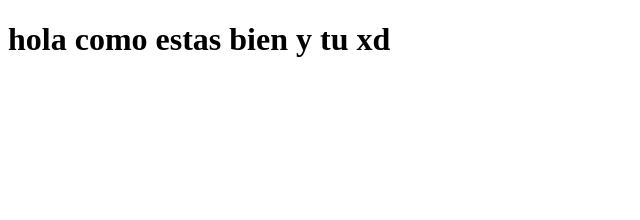
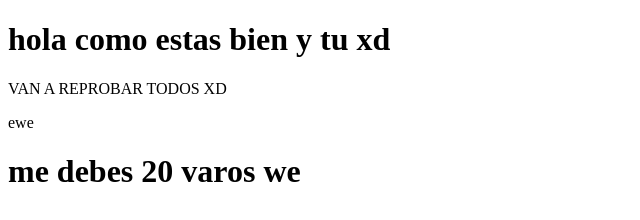
Before and after one commit to DigitalDynamicsmX/ProyectoMetodos, a plain HTML site: page index.html in a window 1280 px wide. Shown: the whole page, without its empty margins (0-640 px from the left). Drawn offline with Linux system fonts and the light colour scheme.

Commit message:
Segundo commit y avance xd

```diff
--- a/index.html
+++ b/index.html
@@ -7,5 +7,10 @@
 </head>
 <body>
     <h1>hola como estas bien y tu xd</h1>
+    <p>VAN A REPROBAR TODOS XD</p>
 </body>
+<footer>
+    <p>ewe</p>
+    <h1>me debes 20 varos we</h1>
+</footer>
 </html>
```
